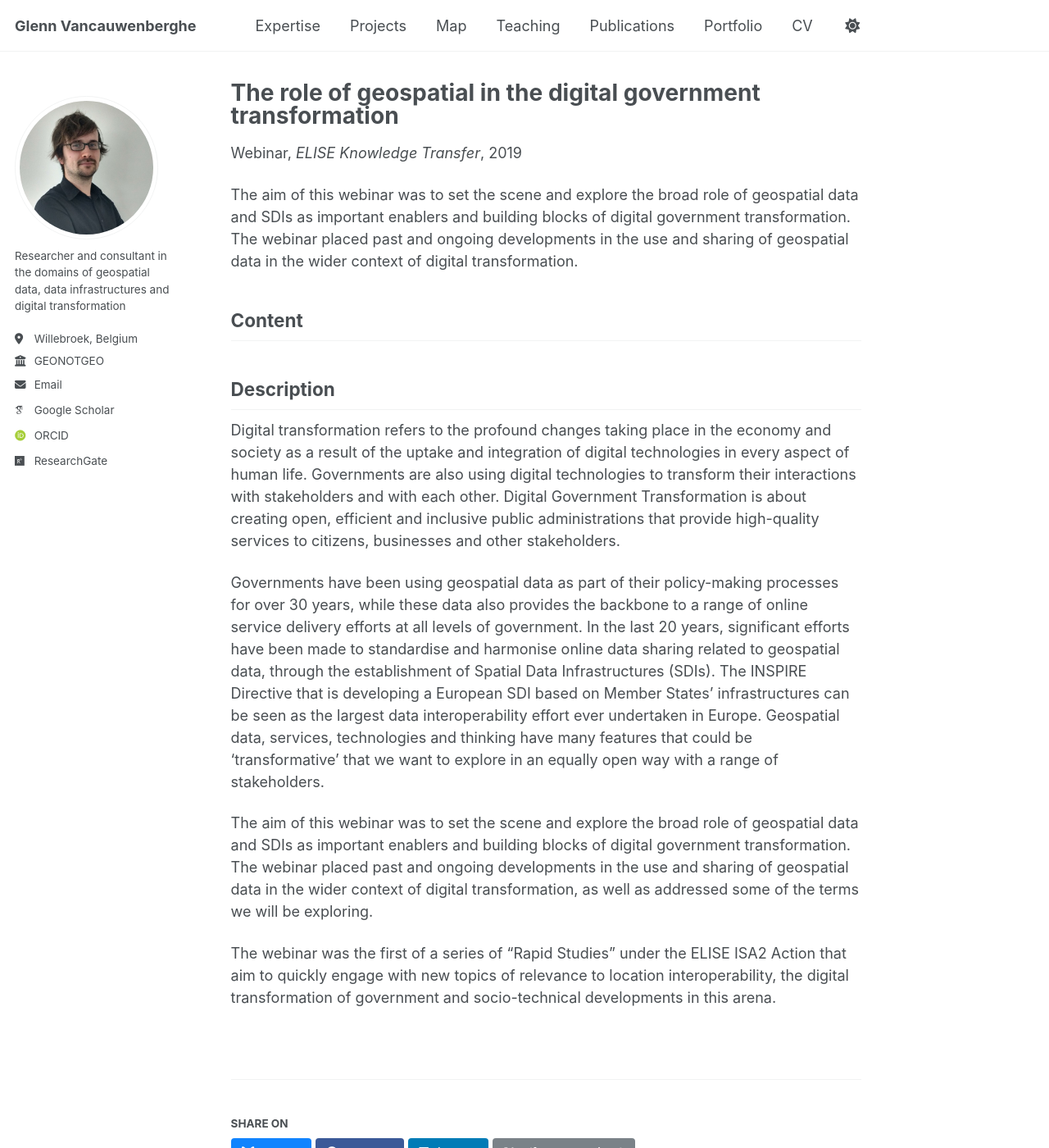
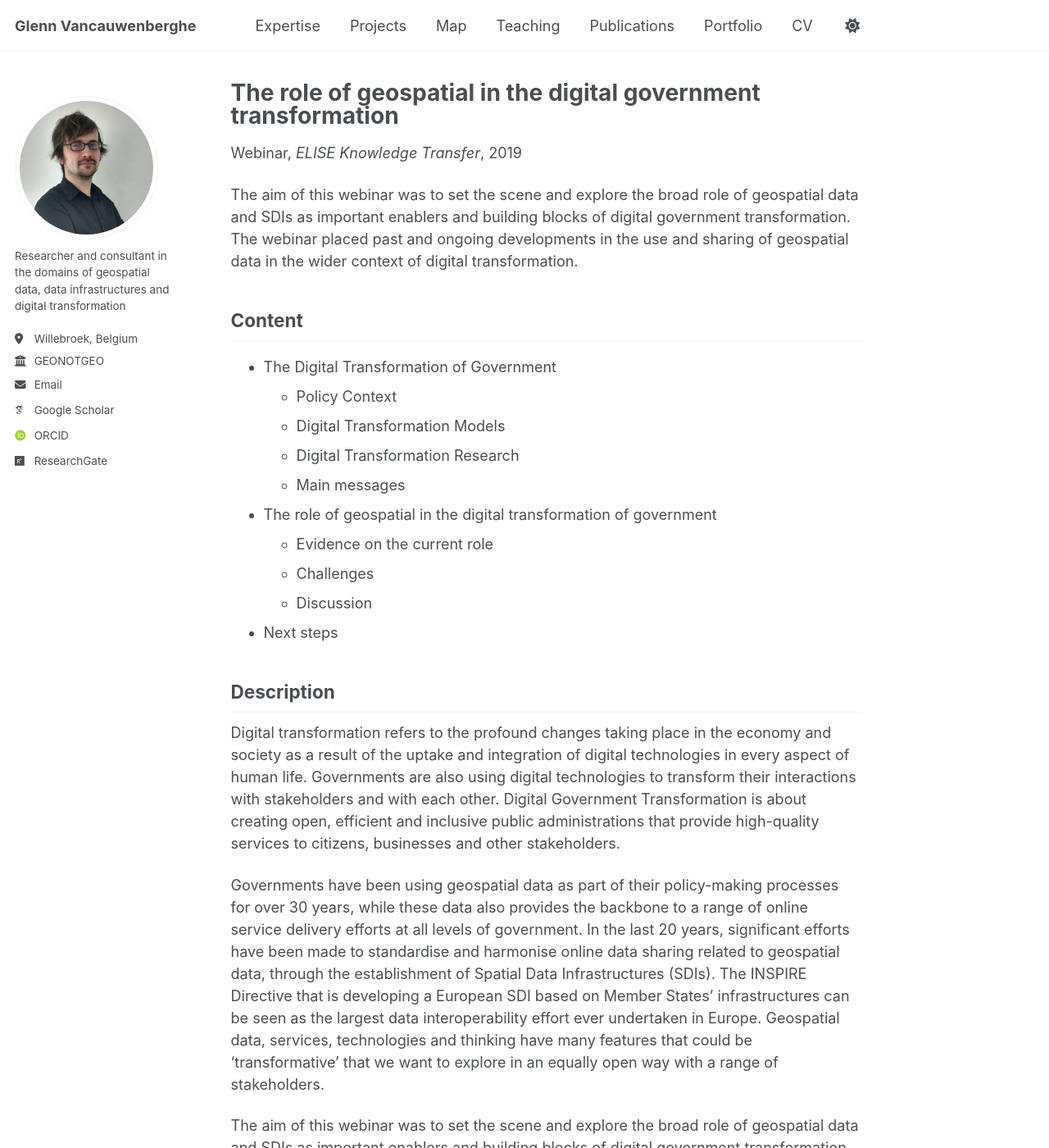
Before and after one commit to GVancauwenberghe/gvancauwenberghe.github.io, a Jekyll site: the page built from _teaching/teaching-10.md, in a window 1280 px wide and 1400 px high. Shown: the whole window at 82% size. Built offline with Jekyll 4.4.1, drawn with Linux system fonts in a browser that asks for light colours; some web fonts are replaced; some of the changed text lies outside the part shown.

Commit message:
Update teaching-10.md

```diff
--- a/_teaching/teaching-10.md
+++ b/_teaching/teaching-10.md
@@ -11,7 +11,16 @@ location: "Online"
 The aim of this webinar was to set the scene and explore the broad role of geospatial data and SDIs as important enablers and building blocks of digital government transformation. The webinar placed past and ongoing developments in the use and sharing of geospatial data in the wider context of digital transformation.
 
 ## Content
-
+* The Digital Transformation of Government
+   * Policy Context
+   * Digital Transformation Models
+   * Digital Transformation Research
+   * Main messages
+* The role of geospatial in the digital transformation of government
+  * Evidence on the current role
+  * Challenges
+  * Discussion
+* Next steps
 
 ## Description
 Digital transformation refers to the profound changes taking place in the economy and society as a result of the uptake and integration of digital technologies in every aspect of human life. Governments are also using digital technologies to transform their interactions with stakeholders and with each other. Digital Government Transformation is about creating open, efficient and inclusive public administrations that provide high-quality services to citizens, businesses and other stakeholders.
@@ -20,4 +29,7 @@ Governments have been using geospatial data as part of their policy-making proce
 
 The aim of this webinar was to set the scene and explore the broad role of geospatial data and SDIs as important enablers and building blocks of digital government transformation. The webinar placed past and ongoing developments in the use and sharing of geospatial data in the wider context of digital transformation, as well as addressed some of the terms we will be exploring.
 
+More information about the webinar can be found on the [Interoperable Europe Portal](https://interoperable-europe.ec.europa.eu/collection/elise-european-location-interoperability-solutions-e-government/event/elise-webinar-role-geospatial-digital-government-transformation).
+
+
 The webinar was the first of a series of “Rapid Studies” under the ELISE ISA2 Action that aim to quickly engage with new topics of relevance to location interoperability, the digital transformation of government and socio-technical developments in this arena.
```
